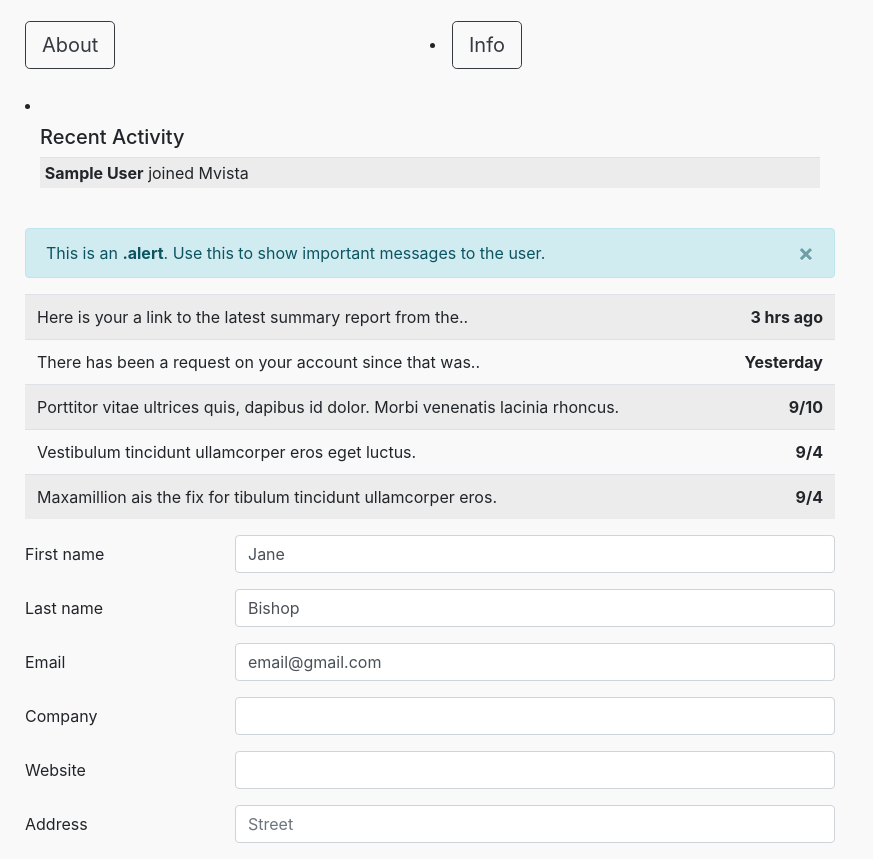
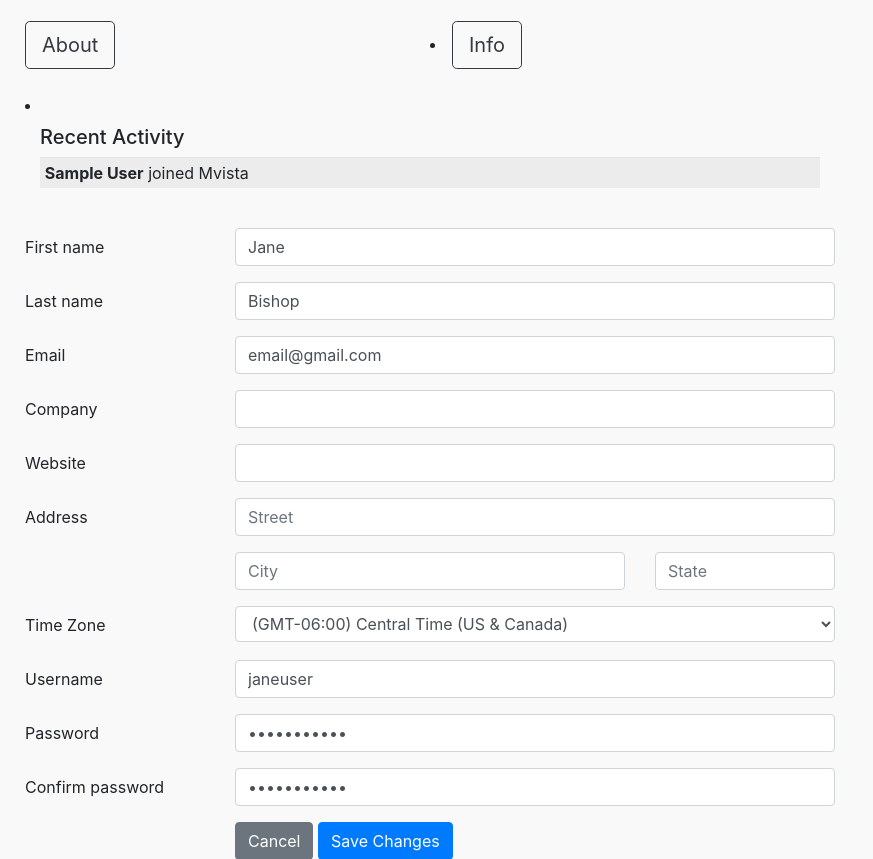
Before and after one commit to unlikemikeshmay/MVista, a PHP site: page /profile.php in a window 1280 px wide. Shown: the part 807-1666 px from the top of the page, without its empty margins (0-873 px from the left). Run offline with PHP 8.4, Linux system fonts and the light colour scheme; the visitor is signed in with stand-in values (Sample User, id 1); data that the repository does not hold is empty.

Commit message:
ui work on profile

```diff
--- a/css/site.css
+++ b/css/site.css
@@ -18,7 +18,7 @@
     display: none;
 }
 .z{
-background-color: lightgray;
+background-color: rgb(240, 240, 240);
 border-radius: 2em;
 padding:.4em;
 }
--- a/js/global.js
+++ b/js/global.js
@@ -79,7 +79,7 @@ m = n.getMonth() + 1;
 d = n.getDate();
 $('#date').html(m + "/" + d + "/" + y)
 
-$('.containerz').hover(function(){
+$('body').hover(function(){
     $('.e').toggleClass('hidden',3000,'easeOutSine');
 })
 function reload(){
--- a/profile.php
+++ b/profile.php
@@ -120,9 +120,9 @@ if(!isset($_SESSION)){
              <form action="profile.php"method="POST" enctype="multipart/form-data"id="ImageChangeForm">
                 <div class="containerz">
                   <div id="changeimage" >  <?php echo($_SESSION['IMAGE']); ?>
-                  </div>
 
-                  <div class="col-lg-4 order-lg-1 e hidden z">
+
+                  <div class="col-lg-6 order-lg-1 e hidden z">
 
                     <div class="form-group z">
                          <h6>Change profile picture.</h6>
@@ -134,6 +134,7 @@ if(!isset($_SESSION)){
                      </div>
                  </div>
 
+</div>
 </div>
                 </div>
 
@@ -316,40 +317,7 @@ if(isset($_SESSION['EMAIL']))
                     </div>
                     <!--/row-->
                 </div>
-                <div class="tab-pane" id="messages">
-                    <div class="alert alert-info alert-dismissable">
-                        <a class="panel-close close" data-dismiss="alert">×</a> This is an <strong>.alert</strong>. Use this to show important messages to the user.
-                    </div>
-                    <table class="table table-hover table-striped">
-                        <tbody>
-                            <tr>
-                                <td>
-                                   <span class="float-right font-weight-bold">3 hrs ago</span> Here is your a link to the latest summary report from the..
-                                </td>
-                            </tr>
-                            <tr>
-                                <td>
-                                   <span class="float-right font-weight-bold">Yesterday</span> There has been a request on your account since that was..
-                                </td>
-                            </tr>
-                            <tr>
-                                <td>
-                                   <span class="float-right font-weight-bold">9/10</span> Porttitor vitae ultrices quis, dapibus id dolor. Morbi venenatis lacinia rhoncus.
-                                </td>
-                            </tr>
-                            <tr>
-                                <td>
-                                   <span class="float-right font-weight-bold">9/4</span> Vestibulum tincidunt ullamcorper eros eget luctus.
-                                </td>
-                            </tr>
-                            <tr>
-                                <td>
-                                   <span class="float-right font-weight-bold">9/4</span> Maxamillion ais the fix for tibulum tincidunt ullamcorper eros.
-                                </td>
-                            </tr>
-                        </tbody>
-                    </table>
-                </div>
+
                 <div class="tab-pane" id="edit">
                     <form role="form">
                         <div class="form-group row">
```
